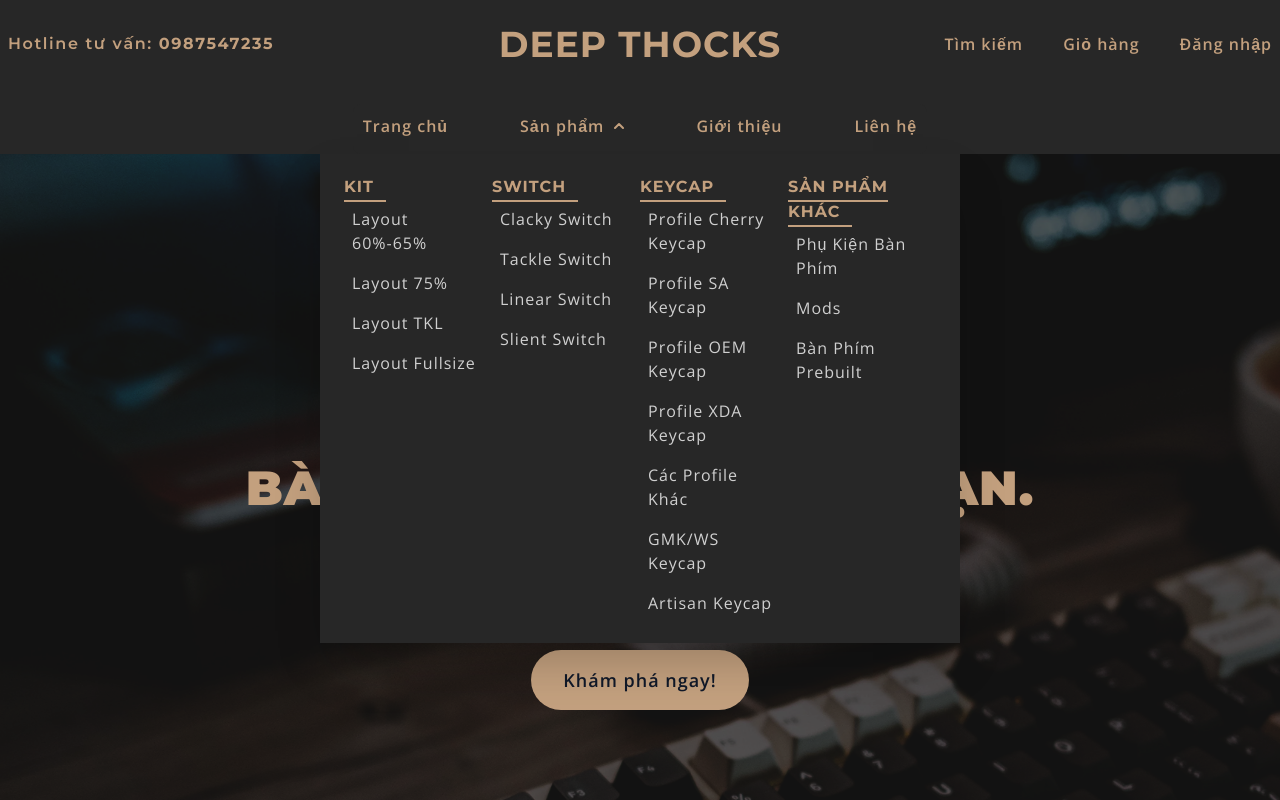
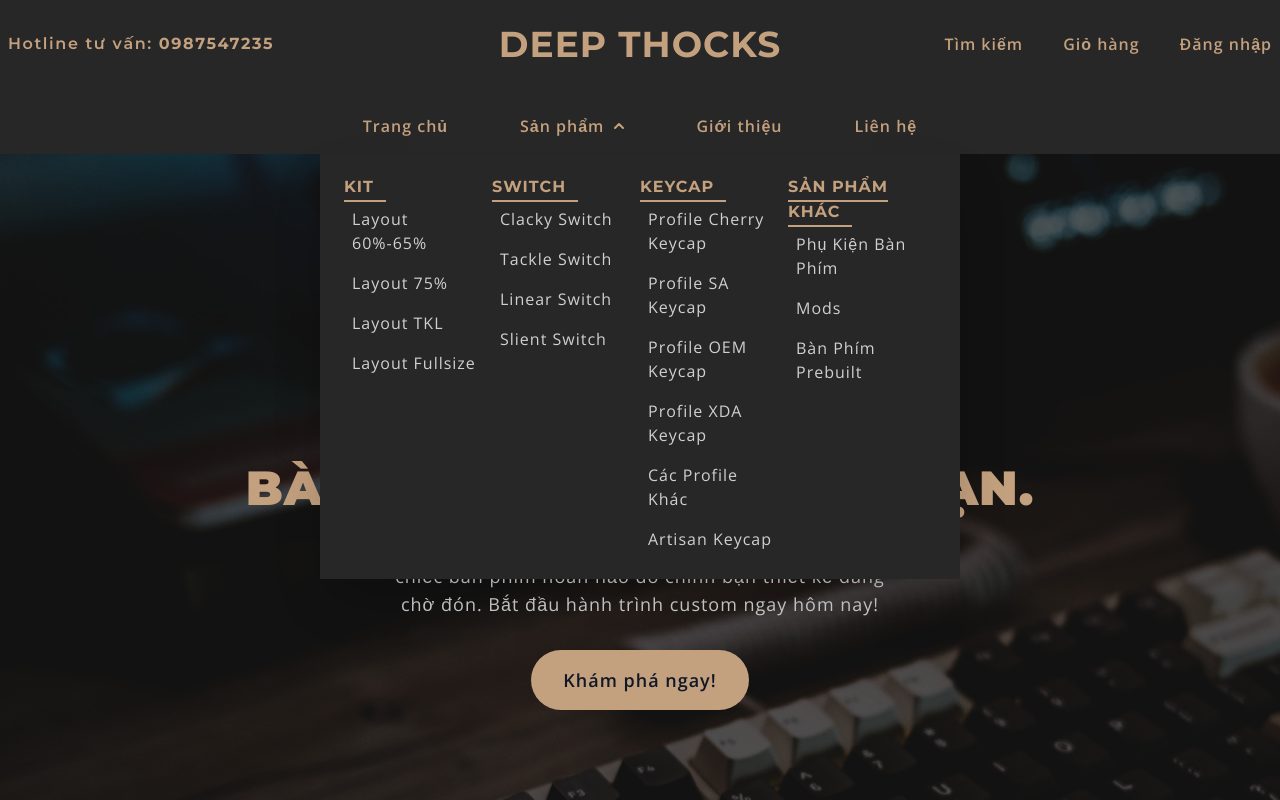
Before and after one commit to NguyenHungCuongg/Deep-Thocks, a React (Vite) app in the folder frontend/: page / in a window 1280 px wide. Both pictures are taken after a click on the icon 619 px from the left and 126 px from the top of the page. Shown: the top 800 px of the page. Built offline with nearby package versions, Linux system fonts and the light colour scheme; some icons are missing.

Commit message:
Thêm các categories vào database

```diff
--- a/frontend/src/components/ProductsDropDown.jsx
+++ b/frontend/src/components/ProductsDropDown.jsx
@@ -121,14 +121,6 @@
               href="/categories/keycaps/gmk-ws-keycaps/products"
               class="block p-2 rounded-lg hover:bg-[var(--light-black)]"
             >
-              <div class="text-[var(--grey)]">GMK/WS Keycap</div>
-            </a>
-          </li>
-          <li>
-            <a
-              href="/categories/keycaps/gmk-ws-keycaps/products"
-              class="block p-2 rounded-lg hover:bg-[var(--light-black)]"
-            >
               <div class="text-[var(--grey)]">Artisan Keycap</div>
             </a>
           </li>
```
Also changed, not shown: 1 other file (tests, documents, lock files or other folders).
